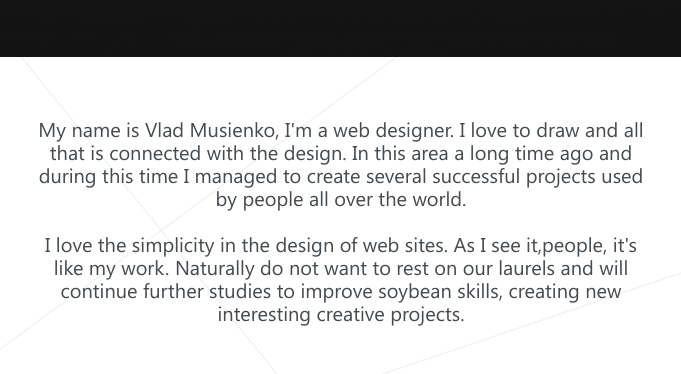
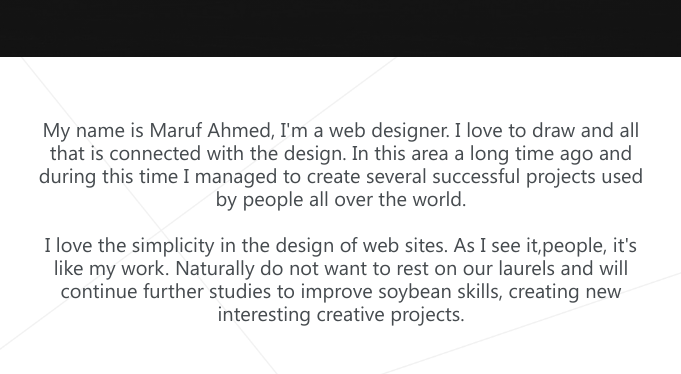
Before and after one commit to DesignerMaruf/PersonalWebsite, a plain HTML site: page index.html in a window 1280 px wide. Shown: the part 743-1117 px from the top of the page, 299-980 px from the left. Drawn offline with Linux system fonts and the light colour scheme; files whose address does not match are found by name.

Commit message:
Update index.html

```diff
--- a/index.html
+++ b/index.html
@@ -46,7 +46,7 @@
         <div class="container">
             <div class="about-me wow fadeInDown" data-wow-duration="1s" data-wow-delay="1s" data-wow-iteration="1">
                 <p>
-                    My name is Vlad Musienko, I'm a web designer. I love to draw and all that is connected with the design. In this area a long time ago and during this time I managed to create several successful projects used by people all over the world.
+                    My name is Maruf Ahmed, I'm a web designer. I love to draw and all that is connected with the design. In this area a long time ago and during this time I managed to create several successful projects used by people all over the world.
                     <br><br>
                     I love the simplicity in the design of web sites. As I see it,people, it's like my work. Naturally do not want to rest on our laurels and will continue further studies to improve soybean skills, creating new interesting creative projects.
                 </p>
```
